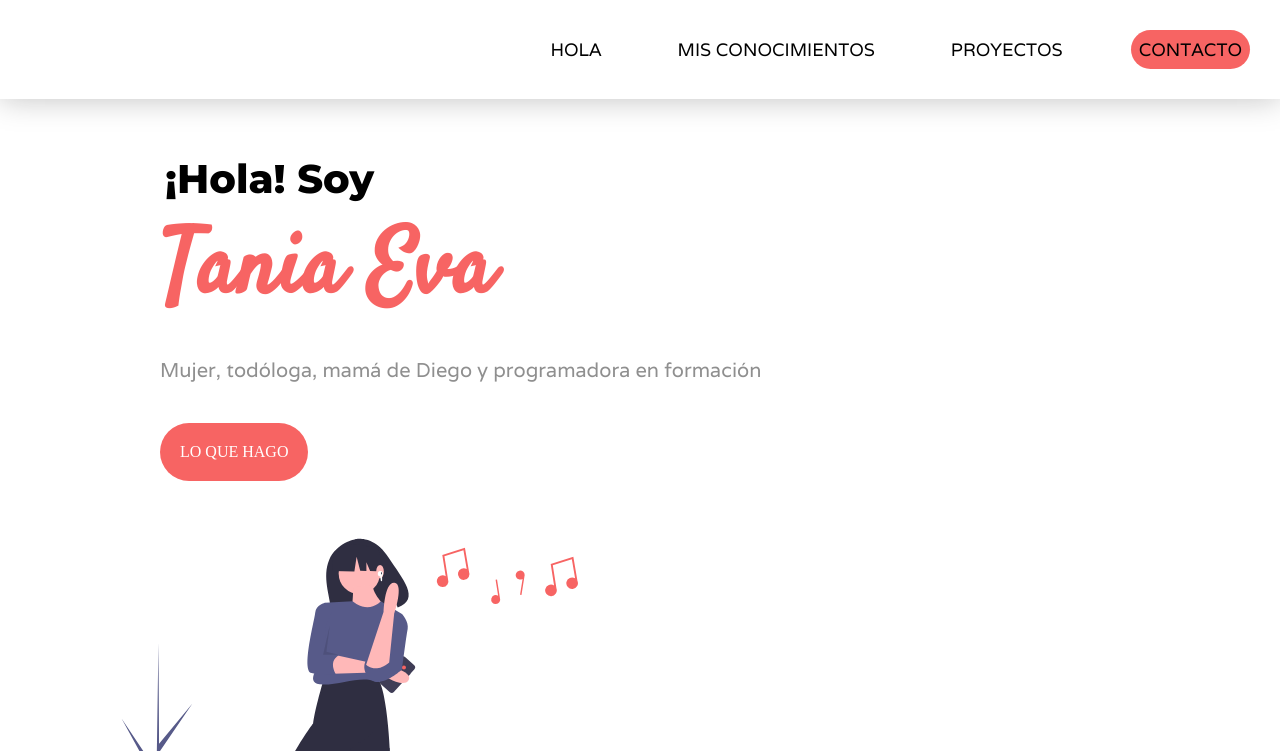
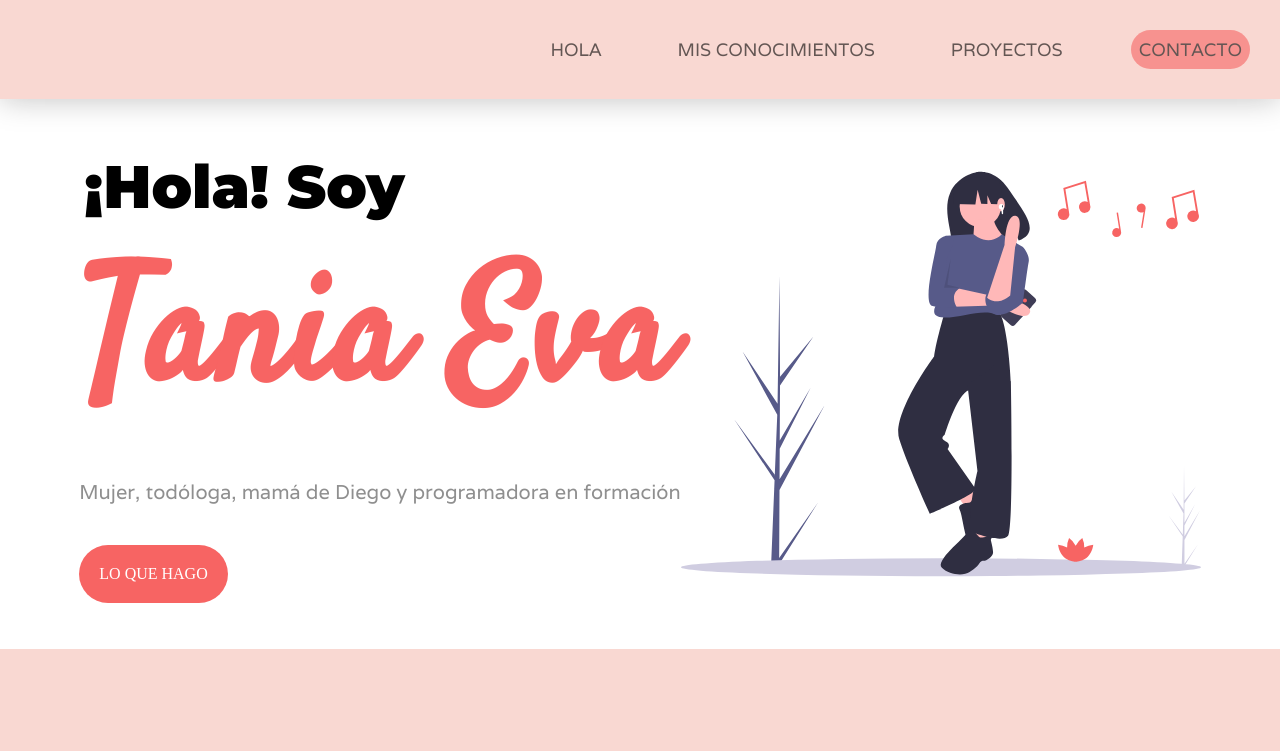
Before and after one commit to tantan16/Portfolio, a plain HTML site: page index.html in a window 1280 px wide. Shown: the top 751 px of the page. Drawn offline with nearby package versions, Linux system fonts and the light colour scheme.

Commit message:
Cambios05042020
Cambios en HTML y CSS

```diff
--- a/index.html
+++ b/index.html
@@ -25,11 +25,6 @@
                     <i class="fas fa-bars"></i>
                 </div>
 
-                <!-- Hiciste bien! -->
-
-                <!--Pa ra el menú de hamburguesa
-            no pude colocarlo en el nav porque no me aparecía en el
-            media query, al colocarlo acá si se mostró-->
                 <li class="elemento-menu head">
                     <a href="#hola">HOLA</a>
                 </li>
@@ -49,6 +44,7 @@
     <!--termina el header-->
 
     <!-- inicia la sección mi info-->
+<section class="contenedor-principal">
     <section class="seccion-mi-info" id="hola">
         <div class="mi-info">
             <p class="saludo">¡Hola! Soy</p>
@@ -63,6 +59,7 @@
             <img  class="yo" src="imagenes/yo.svg" >
         </div>
     </section>
+</section>
     <!--Finaliza la sección mi info-->
 
     <!--Inicia sección mis conocimientos-->
--- a/style.css
+++ b/style.css
@@ -5,28 +5,19 @@
 /*Inicia el estilo del header*/
 header{
     display:flex;
-    justify-content: flex-end;
-    /* no es necesario aclarar width 100%, ya que eso lo tienen los lementos en bloque por defecto.
-    El color de fondo tampoco, ya que se hereda del body*/
-    width: 100%;
-    background-color: #Ffffff;
+    background: #F9D8D2;
 }
 .menu-nav{
+    display: flex;
     justify-content: flex-end;
-        display: flex;
     width: 100%;
-        /* Atencion al uso de mayusculas:en css escribimos todo en minusculas*/
-        Box-shadow: 0 0 29px 0 rgba(10, 10, 10, 0.25);
+    box-shadow: 0 0 29px 0 rgba(10, 10, 10, 0.25);
     }
 
 .lista-navegacion{
     display: flex;
-        justify-content: flex-end;
     flex-wrap: wrap;
         }
-
-        /* Arriba utilizaste tres veces justify-content: flex-end. Solo uno de ellos es necesario.  */
-
 
 /*estilo del menú de hamburguesa*/
  .menu-hamburguesa{
@@ -34,71 +25,71 @@ header{
         }
 /*fin del estilo del menú de hamburguesa*/
 
+/*Inicia el estilo de la lista que compone al nav*/
  .elemento-menu{
-            /* no es necesario flex aqui */
-        display: flex;
+list-style: none;
 font-size: 18px;
 font-family: 'Varela', sans-serif;
 margin:30px;
 padding: 8px;
+opacity: 0.6;
+transition: 0.3s;
+}
+.elemento-menu:hover{
+opacity: 1;
+font-size: 22px;
+font-weight: 600;
 }
 
+/*Estilo del botón de contacto que está en el nav*/
 .vinc-contacto{
 background-color: #F76463;
 color: white;
 border-radius: 100px;
 }
-
 .vinc-contacto:hover, .boton:hover{
-                    background-color: #91ffec;
 color: white;
+transform: scale(1.2);
 }
-
 /*Termina el estilo del header*/
 
 /*Inicia esección mi info*/
 
+.contenedor-principal{
+display: flex;
+flex-direction: row;
+padding: 15px;
+}
+
 .seccion-mi-info{
-         /* no es necesario el color de fondo blanco, ya que es el que viene por defecto */
-     background-color: #Ffffff;
 display: flex;
 flex-wrap: wrap;
+flex-grow: 1;
 margin-left:60px;
 margin-right:60px;
-     /* quiza quedaria mejor tu web en algunas resoluciones si cambiamos esto por justify-content: center */
-     justify-content: flex-start;
+justify-content: center;
+}
+.mi-info{
+display: flex;
+flex-direction: column;
+align-self: center;
+align-items: flex-start;
 }
 
-    .mi-info{
-        /* el padding no seria necesario si a .seccion-mi-info le hubieramos dicho align-items: center */
-     padding-top: 50px;
-     display: flex;
-     flex-direction: column;
-     align-items: flex-start;
-     /* no es necesario text align left, es lo que viene por defecto */
-     text-align: left;
-     margin-left: 100px;
-    }
-
-    /* font weight se pone sin px, y su maximo es 900. Asi: font-weight: 900; */
 .saludo, .nombre{
-    font-weight: 1000px;
+font-weight: 900;
 }
 
 .saludo{
 font-family:'Montserrat', sans-serif;
-    /* No es necesario poner color black aqui ya que es el color por defecto */
-    color:black;
-    font-size: 40px;
+font-size: 60px;
 margin: 5px;
 }
-
 .nombre{
 color: #F76463;
 font-family: 'Satisfy', cursive;
-     font-size: 90px;
+font-size: 160px;
 }
-
 
 .quien-soy{
 color:#8f8f8f;
@@ -199,11 +190,6 @@ header{
 
 /*Inicia sección de frase motivadora*/
  .frase-motiv{
-
-    /* no es necesario width 100% aqui, ni display flex */
-     width: 100%;
-     display: flex;
-
      /* gracias por esto! */
      background-color:#fafafa;
  }
```
Lines whose indentation alone changed are shown as unchanged.
